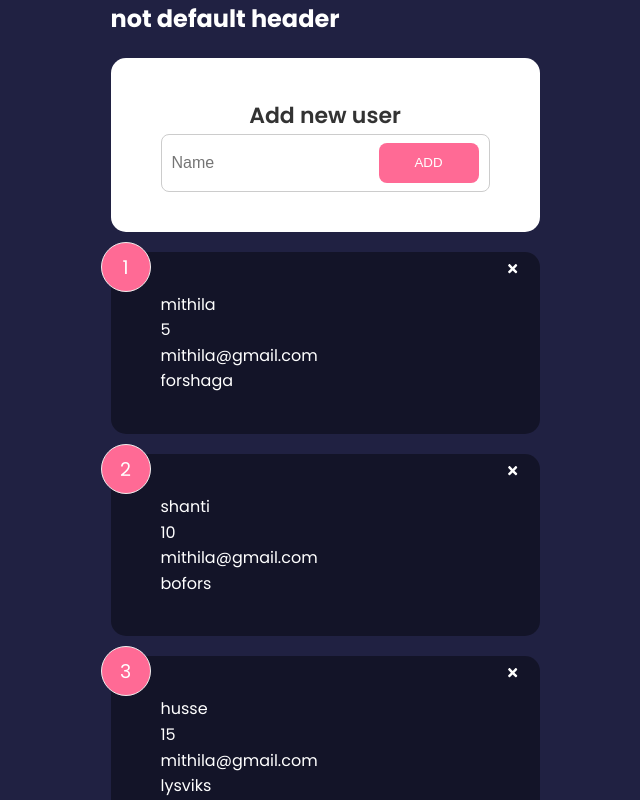
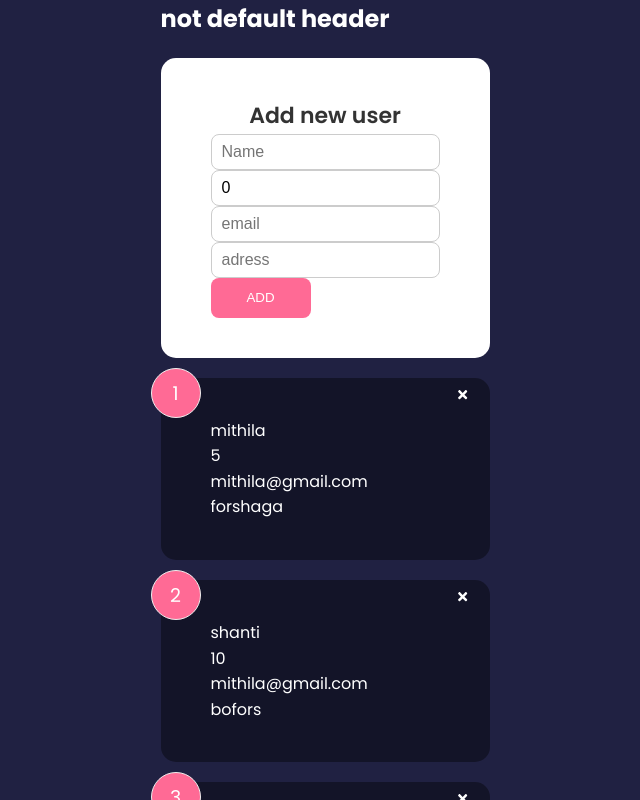
Before and after one commit to Mithila91/recruitment-application, a React (Create React App) app: page / in a window 1280 px wide. Shown: the top 800 px of the page, without its empty margins (315-955 px from the left). Built offline with nearby package versions, Linux system fonts and the light colour scheme.

Commit message:
[WIP]event handlers added

```diff
--- a/src/components/FormInput.jsx
+++ b/src/components/FormInput.jsx
@@ -4,12 +4,22 @@ import Button from './shared/Button'
 
 export default function FormInput() {
   const [name, setName] = useState('')
-  // const [age, setAge] = useState(0)
-  // const [email, setEmail] = useState('')
-  // const [address, setAddress] = useState('')
+  const [age, setAge] = useState(0)
+  const [email, setEmail] = useState('')
+  const [address, setAddress] = useState('')
 
   const handleNameChange = (e) => {
     setName(e.target.value)
+  }
+  const handleAge = (e) => {
+    setAge(e.target.value)
+  }
+  const handleEmail = (e) => {
+    setEmail(e.target.value)
+  }
+
+  const handleAddress = (e) => {
+    setAddress(e.target.value)
   }
 
   return (
@@ -17,7 +27,7 @@ export default function FormInput() {
       <Card>
         <form>
           <h2>Add new user</h2>
-          {/* add rating select component here */}
+
           <div className="input-group">
             <input
               onChange={handleNameChange}
@@ -25,10 +35,34 @@ export default function FormInput() {
               type="text"
               placeholder="Name"
             />
-            <Button type="submit" version="secondary">
-              ADD
-            </Button>
           </div>
+          <div className="input-group">
+            <input
+              onChange={handleAge}
+              value={age}
+              type="number"
+              placeholder="age"
+            />
+          </div>
+          <div className="input-group">
+            <input
+              onChange={handleEmail}
+              value={email}
+              type="email"
+              placeholder="email"
+            />
+          </div>
+          <div className="input-group">
+            <input
+              onChange={handleAddress}
+              value={address}
+              type="text"
+              placeholder="adress"
+            />
+          </div>
+          <Button type="submit" version="secondary">
+            ADD
+          </Button>
         </form>
       </Card>
     </div>
```
